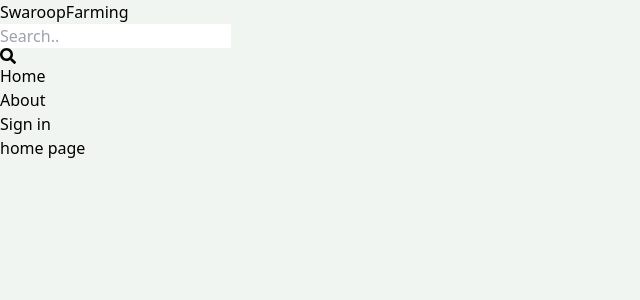
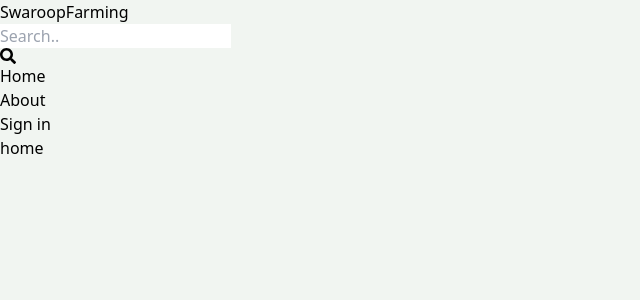
Before and after one commit to Swaroop-KG/Farming, a React (Vite) app in the folder client/: page / in a window 1280 px wide. Shown: the top 300 px of the page, without its empty margins (0-640 px from the left). Built offline with nearby package versions, Linux system fonts and the light colour scheme; no server answers.

Commit message:
Update Home.jsx

```diff
--- a/client/src/pages/Home.jsx
+++ b/client/src/pages/Home.jsx
@@ -3,7 +3,7 @@ import React from 'react'
 function Home() {
   return (
     <div>
-      home page
+      home
     </div>
   )
 }
```
